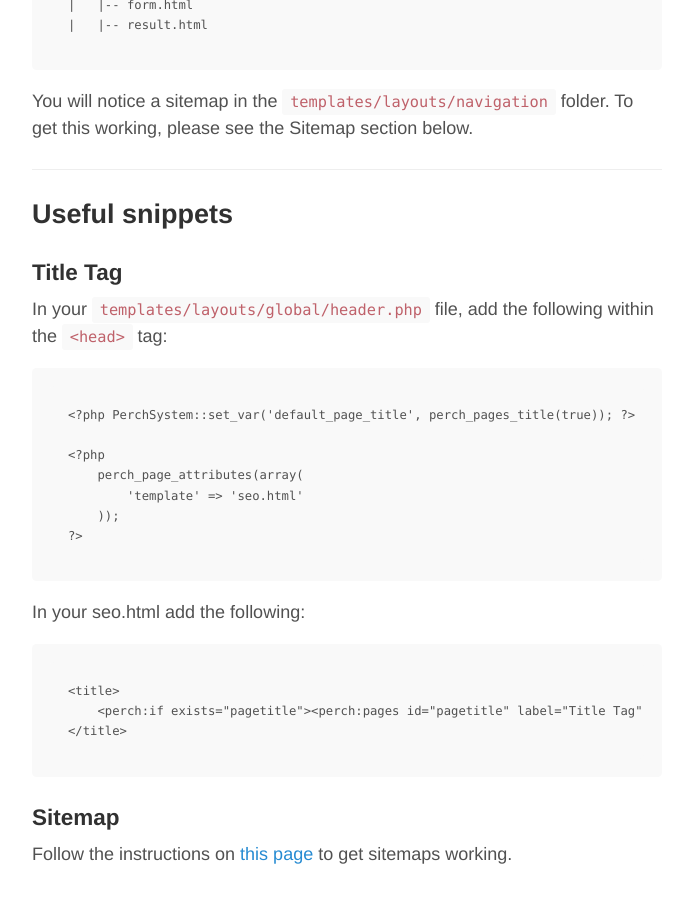
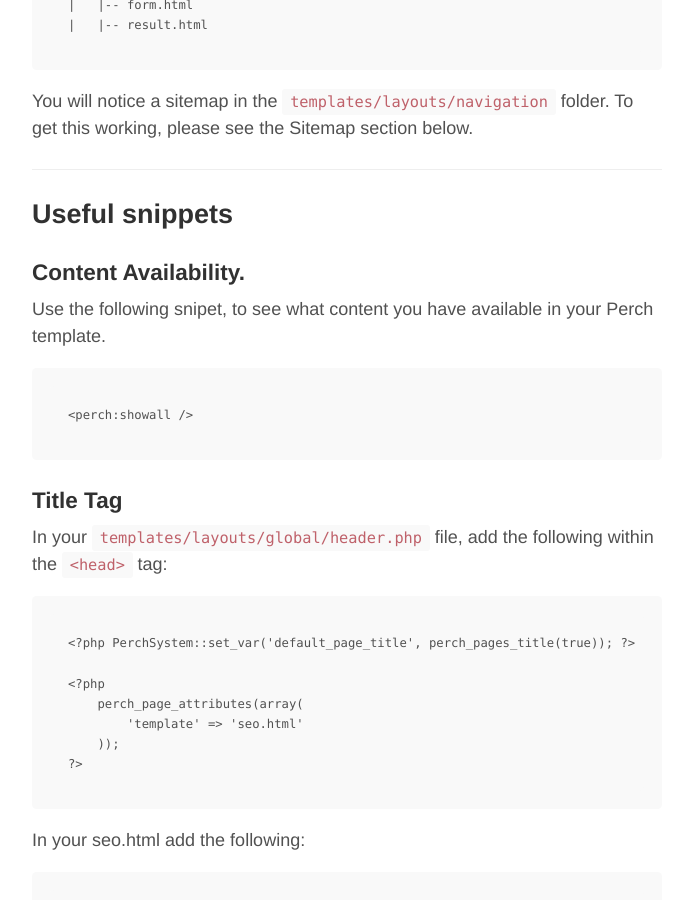
Before and after one commit to cddnation/cddnation.github.io, a Jekyll site: the page built from perch.md, in a window 1280 px wide and 900 px high, scrolled down 1579 px. Shown: the whole window, without its empty margins (293-977 px from the left). Built offline with Jekyll 4.4.1, drawn with Linux system fonts in a browser that asks for light colours.

Commit message:
Added show all snippet.

```diff
--- a/perch.md
+++ b/perch.md
@@ -74,6 +74,13 @@
 
 ## Useful snippets
 
+### Content Availability.
+Use the following snipet, to see what content you have available in your Perch template.
+
+    <perch:showall />
+
+
+
 ### Title Tag
 
 In your `templates/layouts/global/header.php` file, add the following within the `<head>` tag:
```
